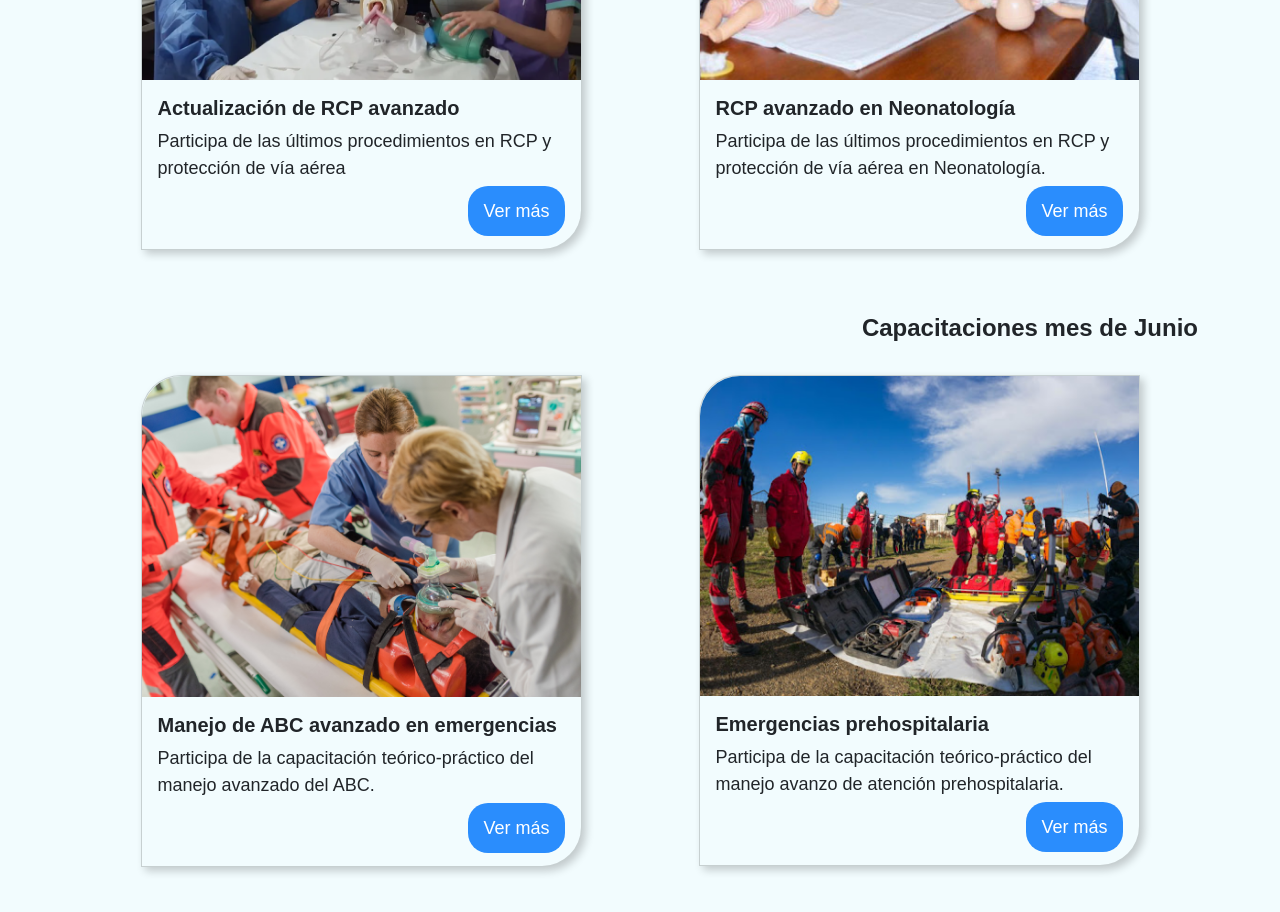
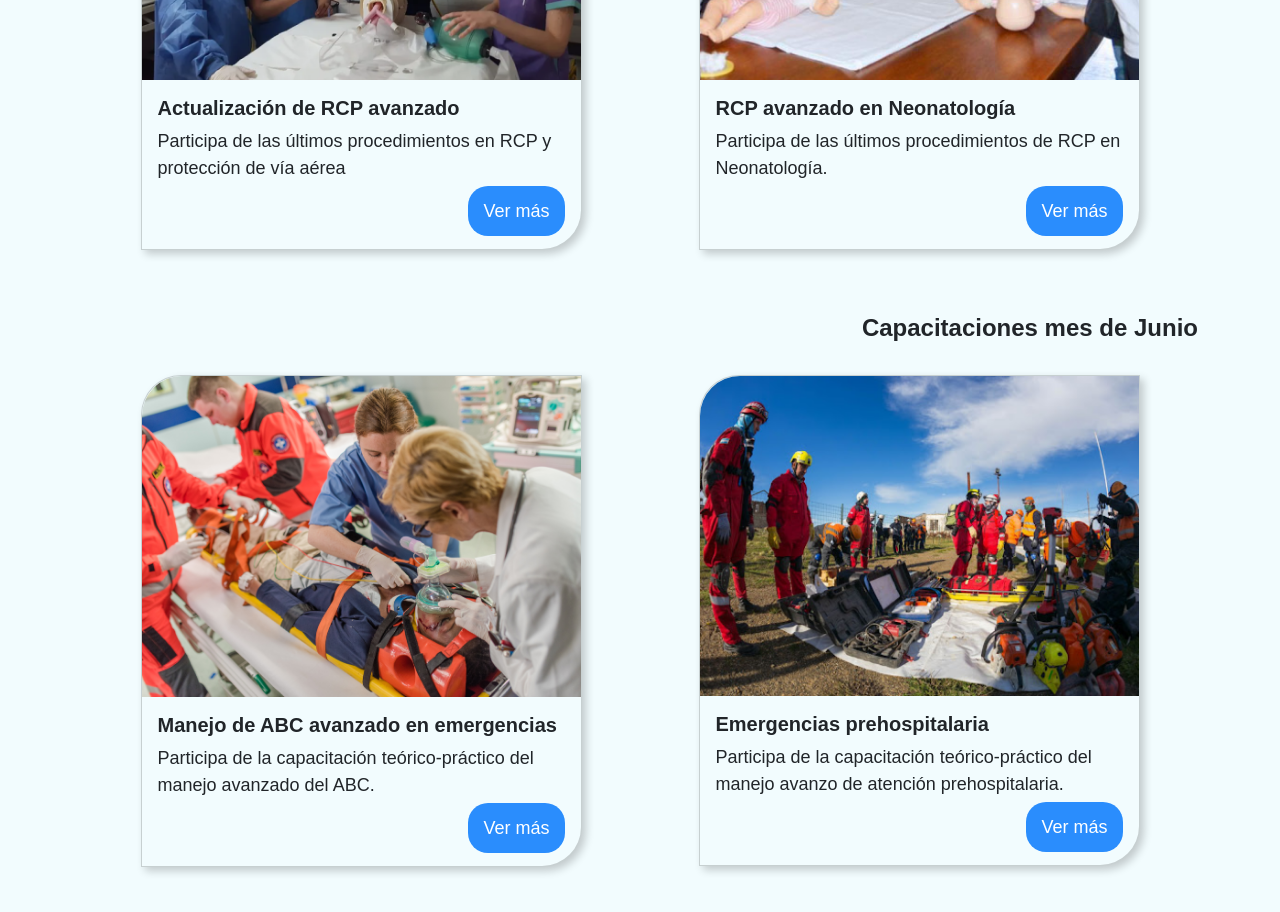
Before and after one commit to CristianSombra/NursingHRRG, a React (Vite) app: page /updates in a window 1280 px wide. Shown: the part 1060-1972 px from the top of the page. Built offline with nearby package versions, Linux system fonts and the light colour scheme.

Commit message:
Updates
Information were updated.

```diff
--- a/src/views/updates/updates.jsx
+++ b/src/views/updates/updates.jsx
@@ -194,7 +194,7 @@ const Updates = () => {
                                         <img src={card2} className="card-img-top" alt="..."/>
                                         <div className="card-body">
                                             <h5 className="card-title fw-bold">RCP avanzado en Neonatología</h5>
-                                            <p className="card-text mb-3">Participa de las últimos procedimientos en RCP y protección de vía aérea en Neonatología.</p>
+                                            <p className="card-text mb-3">Participa de las últimos procedimientos de RCP en Neonatología.</p>
                                             <div className="text-center text-md-end my-2">
                                                 <a href="#" className="btn-custom">Ver más</a>
                                             </div>
```
